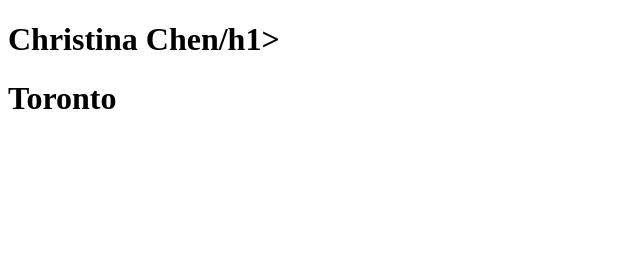
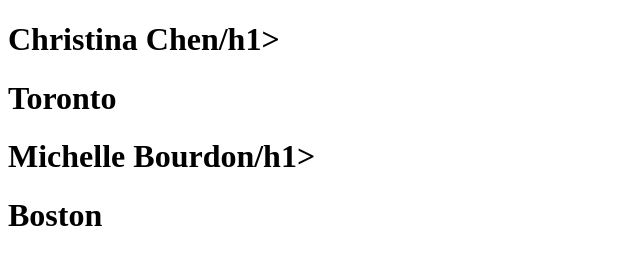
Before and after one commit to chriistinachen/shehacks-1, a plain HTML site: page index.html in a window 1280 px wide. Shown: the whole page, without its empty margins (0-640 px from the left). Drawn offline with Linux system fonts and the light colour scheme.

Commit message:
michelle update

```diff
--- a/index.html
+++ b/index.html
@@ -8,6 +8,8 @@
   <body>
     <h1>Christina Chen/h1>
     <h1>Toronto</h1>
+    <h1>Michelle Bourdon/h1>
+    <h1>Boston</h1>
     <script src="" async defer></script>
   </body>
 </html>
```
